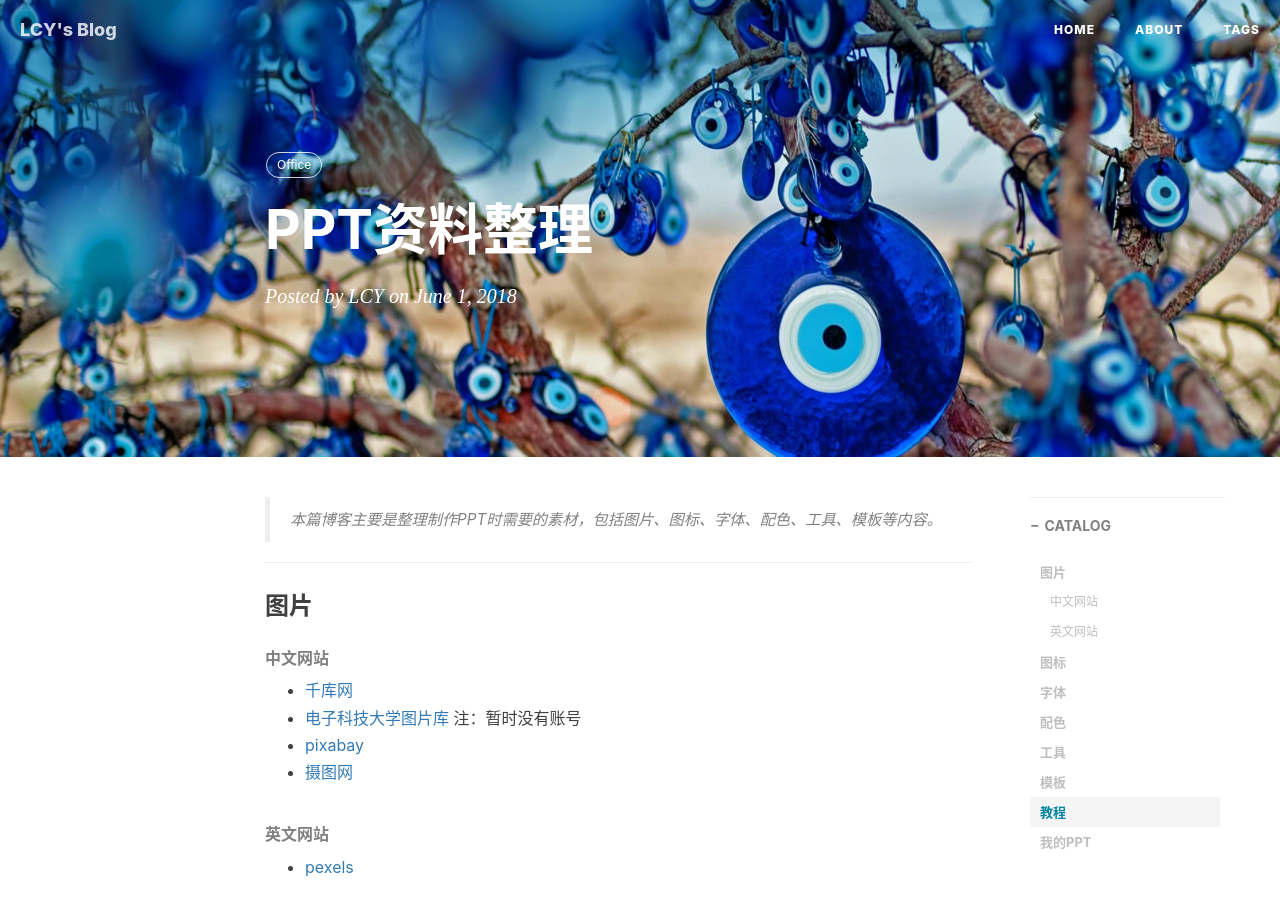
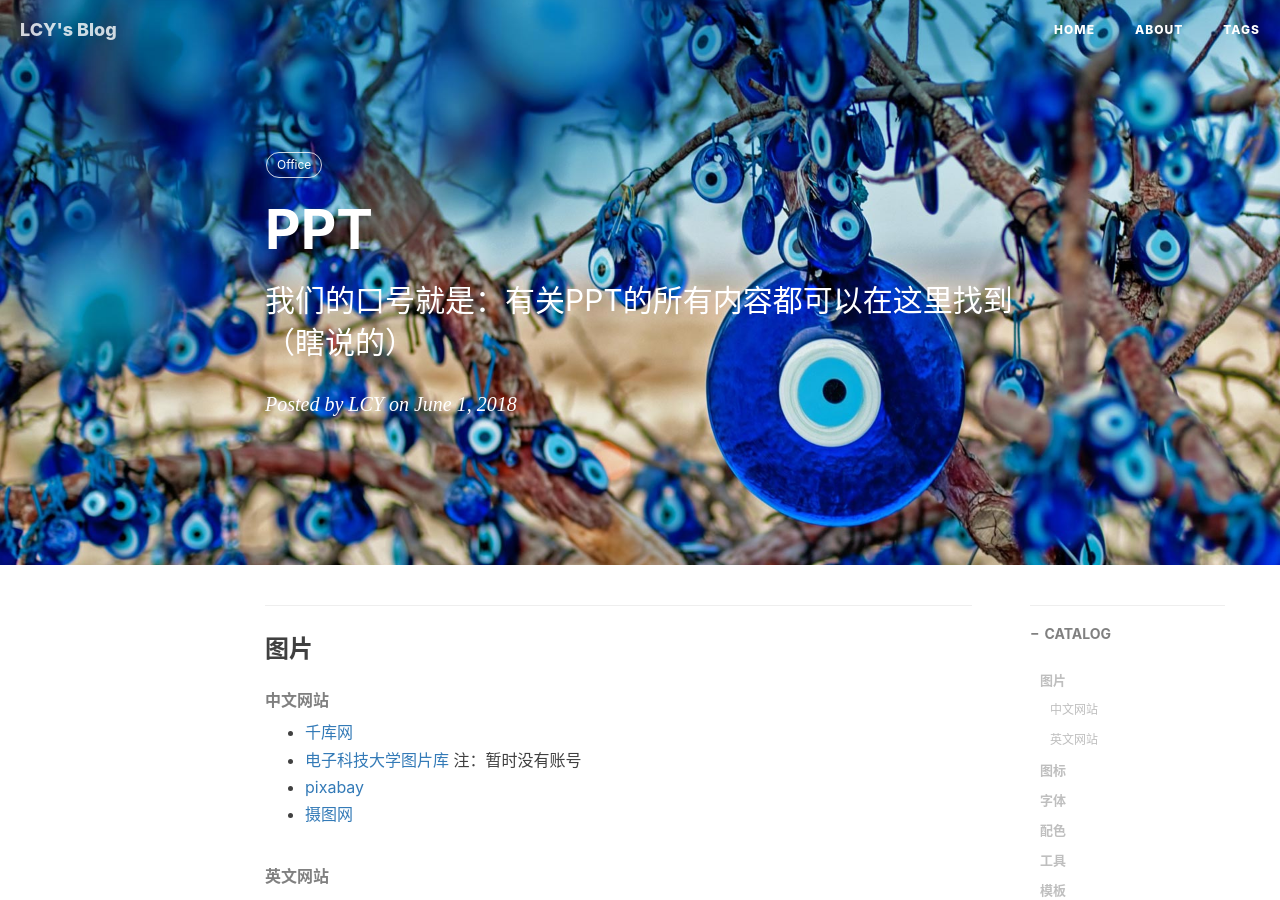
Before and after one commit to liaochengyu/liaochengyu.github.io, a Jekyll site: the page built from _posts/2018-6-1-PPT资料整理.md, in a window 1280 px wide and 900 px high. Built offline with Jekyll 4.4.1, drawn with Linux system fonts in a browser that asks for light colours; nearby versions of some CDN libraries; library files that are not in the unit come from our copies; comment, search, counter and statistics services are not loaded.

Commit message:
Update 2018-6-1-PPT资料整理.md

```diff
--- a/_posts/2018-6-1-PPT资料整理.md
+++ b/_posts/2018-6-1-PPT资料整理.md
@@ -1,7 +1,7 @@
 ---
 layout:     post                    # 使用的布局（不需要改）
-title:      PPT资料整理               # 标题
-subtitle:                            #副标题
+title:      PPT               # 标题
+subtitle:   我们的口号就是：有关PPT的所有内容都可以在这里找到（瞎说的）                        #副标题
 date:       2018-06-01              # 时间
 author:     LCY                      # 作者
 header-img: img/bing_10.JPG    #这篇文章标题背景图片
@@ -10,8 +10,6 @@ tags:                              #标签
 - Office
 
 ---
-
-> 本篇博客主要是整理制作PPT时需要的素材，包括图片、图标、字体、配色、工具、模板等内容。
 
 ---
 
```
